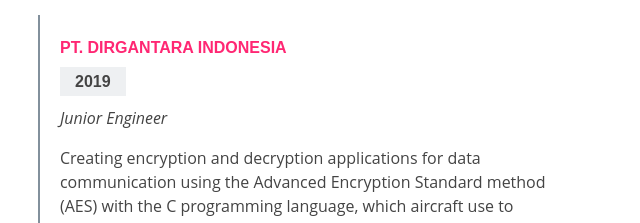
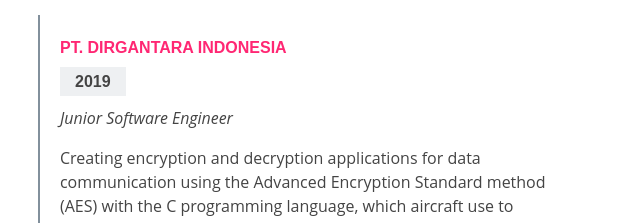
Before and after one commit to andreyanuaar/andreyanuaar.github.io, a plain HTML site: page index.html in a window 1280 px wide. Shown: the part 1676-1899 px from the top of the page, 614-1254 px from the left. Drawn offline with Linux system fonts and the light colour scheme.

Commit message:
Update index.html

```diff
--- a/index.html
+++ b/index.html
@@ -181,7 +181,7 @@
               <br>
               <h4>PT. Dirgantara Indonesia</h4>
               <h5>2019</h5>
-              <p><em>Junior Engineer </em></p>
+              <p><em>Junior Software Engineer </em></p>
               <p>Creating encryption and decryption applications for data communication using the Advanced Encryption Standard method (AES) with the C programming language, which aircraft use to communicate with the transmitting tower.</p>
               <ul>
               </ul>
@@ -192,7 +192,7 @@
               <h5>2012</h5>
               <p><em>Junior Engineer</em></p>
               <p>
-                  <ul>
+                <ul>
                   <li>Checking Data</li>
                   <li>Input Data</li>
                   <li>Telephone and network installation</li>
```
